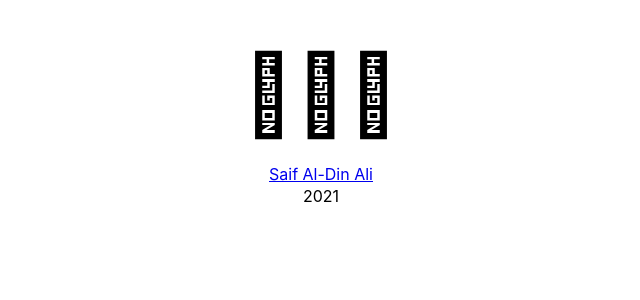
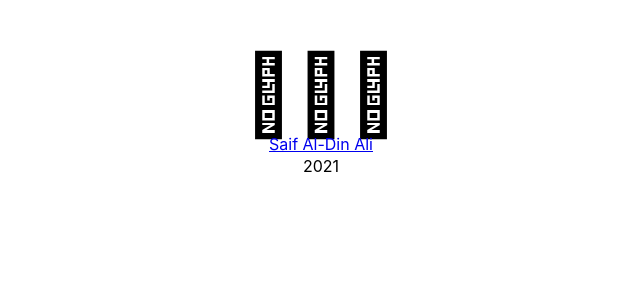
Before and after one commit to saifaldin14/MusicMaking, a React (Create React App) app in the folder music_making/: page / in a window 1280 px wide. Shown: the top 300 px of the page, without its empty margins (319-959 px from the left). Built offline with nearby package versions, Linux system fonts and the light colour scheme; the HTML template or start-up script is replaced by a standard one.

Commit message:
Update index.css

```diff
--- a/music_making/src/index.css
+++ b/music_making/src/index.css
@@ -16,3 +16,9 @@ code {
   --footer-height: 60px;
   --logo-height: 8rem;
 }
+
+*,
+*::after,
+*::before {
+  box-sizing: border-box;
+}
```
